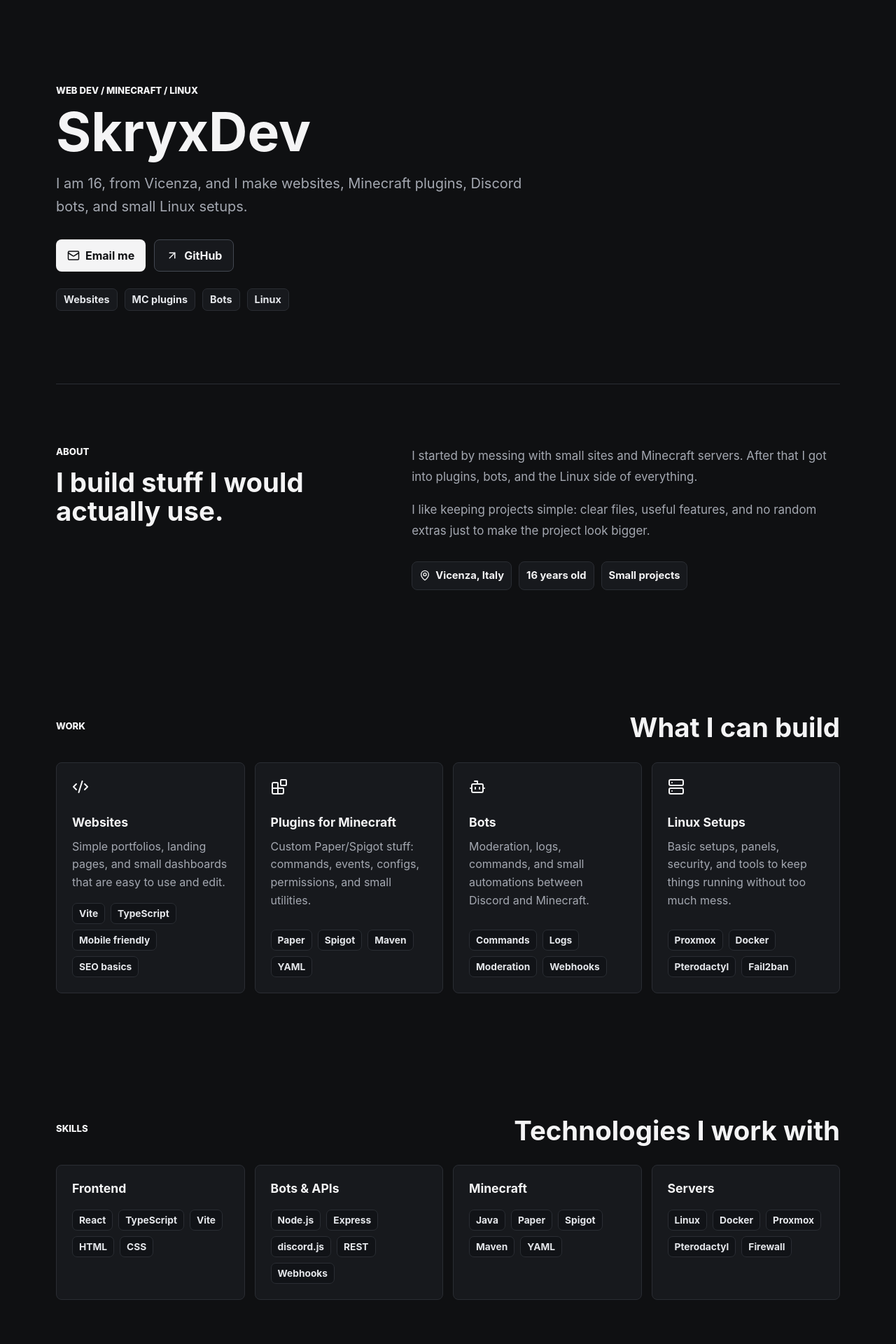
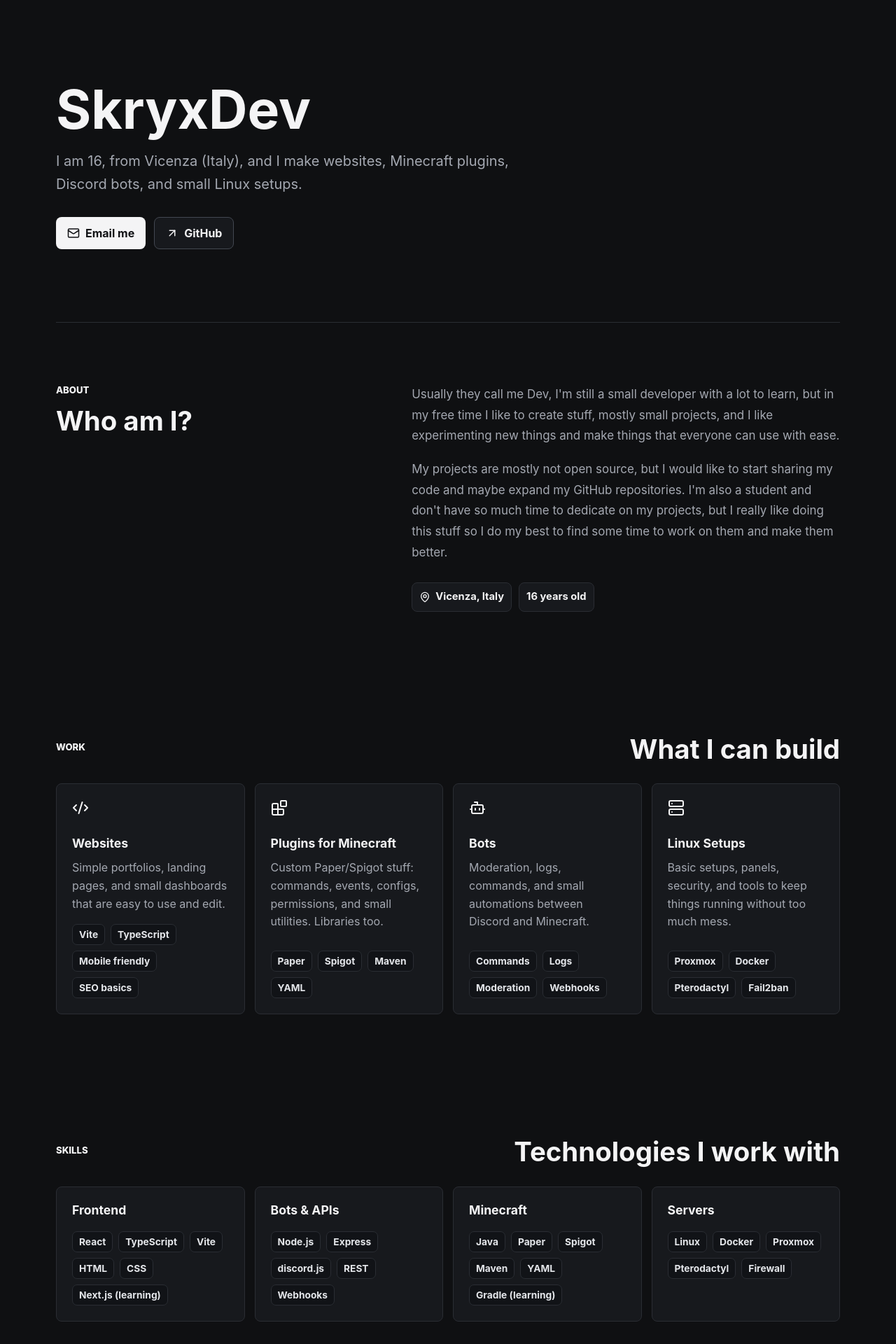
Before and after one commit to SkryxDev/Portfolio, a React (Vite) app: page / in a window 1280 px wide. Shown: the part 80-2000 px from the top of the page at 70% size. Built offline with nearby package versions, Linux system fonts and the light colour scheme.

Commit message:
Edit texts and most of things

```diff
--- a/src/components/About.tsx
+++ b/src/components/About.tsx
@@ -5,16 +5,18 @@ export function About() {
     <section className="section split-section" id="about">
       <div>
         <p className="eyebrow">About</p>
-        <h2>I build stuff I would actually use.</h2>
+        <h2>Who am I?</h2>
       </div>
       <div className="section-copy">
         <p>
-          I started by messing with small sites and Minecraft servers. After that I got into
-          plugins, bots, and the Linux side of everything.
+          Usually they call me Dev, I'm still a small developer with a lot to learn, but in my free time
+          I like to create stuff, mostly small projects, and I like experimenting new things and
+          make things that everyone can use with ease.
         </p>
         <p>
-          I like keeping projects simple: clear files, useful features, and no random extras just
-          to make the project look bigger.
+          My projects are mostly not open source, but I would like to start sharing my code and maybe expand my GitHub repositories.
+          I'm also a student and don't have so much time to dedicate on my projects, but I really like doing this stuff so
+          I do my best to find some time to work on them and make them better.
         </p>
         <div className="info-row" aria-label="Profile facts">
           <span>
@@ -22,7 +24,6 @@ export function About() {
             Vicenza, Italy
           </span>
           <span>16 years old</span>
-          <span>Small projects</span>
         </div>
       </div>
     </section>
--- a/src/components/Contact.tsx
+++ b/src/components/Contact.tsx
@@ -58,7 +58,7 @@ export function Contact() {
             name="message"
             rows={5}
             required
-            placeholder="Tell me what you need."
+            placeholder="Tell me what you need. Also leave your telegram @."
           />
         </label>
         <button className="button primary form-button" type="submit">
--- a/src/components/Footer.tsx
+++ b/src/components/Footer.tsx
@@ -1,4 +1,4 @@
-import { HeartCrack } from 'lucide-react'
+import { Heart } from 'lucide-react'
 
 export function Footer() {
   return (
@@ -6,7 +6,7 @@ export function Footer() {
       <span>SkryxDev</span>
       <span className="made-with">
         Made with
-        <HeartCrack className="footer-icon" size={16} aria-hidden="true" />
+        <Heart className="footer-icon" size={16} aria-hidden="true" />
         by SkryxDev
       </span>
     </footer>
--- a/src/components/Hero.tsx
+++ b/src/components/Hero.tsx
@@ -1,14 +1,12 @@
 import { ArrowUpRight, Mail } from 'lucide-react'
-import { heroStack } from '../data/content'
 
 export function Hero() {
   return (
     <section className="hero section" id="top">
       <div className="hero-copy">
-        <p className="eyebrow">Web dev / Minecraft / Linux</p>
         <h1>SkryxDev</h1>
         <p className="hero-text">
-          I am 16, from Vicenza, and I make websites, Minecraft plugins, Discord bots, and small
+          I am 16, from Vicenza (Italy), and I make websites, Minecraft plugins, Discord bots, and small
           Linux setups.
         </p>
 
@@ -27,12 +25,6 @@ export function Hero() {
             GitHub
           </a>
         </div>
-
-        <div className="hero-stack" aria-label="Core stack">
-          {heroStack.map((item) => (
-            <span key={item}>{item}</span>
-          ))}
-        </div>
       </div>
     </section>
   )
--- a/src/data/content.ts
+++ b/src/data/content.ts
@@ -1,8 +1,6 @@
 import { Blocks, Bot, Code2, Server } from 'lucide-react'
 
 export const navItems = ['About', 'Work', 'Skills', 'Contact']
-
-export const heroStack = ['Websites', 'MC plugins', 'Bots', 'Linux']
 
 export const services = [
   {
@@ -16,7 +14,7 @@ export const services = [
     icon: Blocks,
     title: 'Plugins for Minecraft',
     description:
-      'Custom Paper/Spigot stuff: commands, events, configs, permissions, and small utilities.',
+      'Custom Paper/Spigot stuff: commands, events, configs, permissions, and small utilities. Libraries too.',
     details: ['Paper', 'Spigot', 'Maven', 'YAML'],
   },
   {
@@ -37,7 +35,7 @@ export const services = [
 export const skillGroups = [
   {
     title: 'Frontend',
-    items: ['React', 'TypeScript', 'Vite', 'HTML', 'CSS'],
+    items: ['React', 'TypeScript', 'Vite', 'HTML', 'CSS', "Next.js (learning)"],
   },
   {
     title: 'Bots & APIs',
@@ -45,7 +43,7 @@ export const skillGroups = [
   },
   {
     title: 'Minecraft',
-    items: ['Java', 'Paper', 'Spigot', 'Maven', 'YAML'],
+    items: ['Java', 'Paper', 'Spigot', 'Maven', 'YAML', "Gradle (learning)"],
   },
   {
     title: 'Servers',
```
